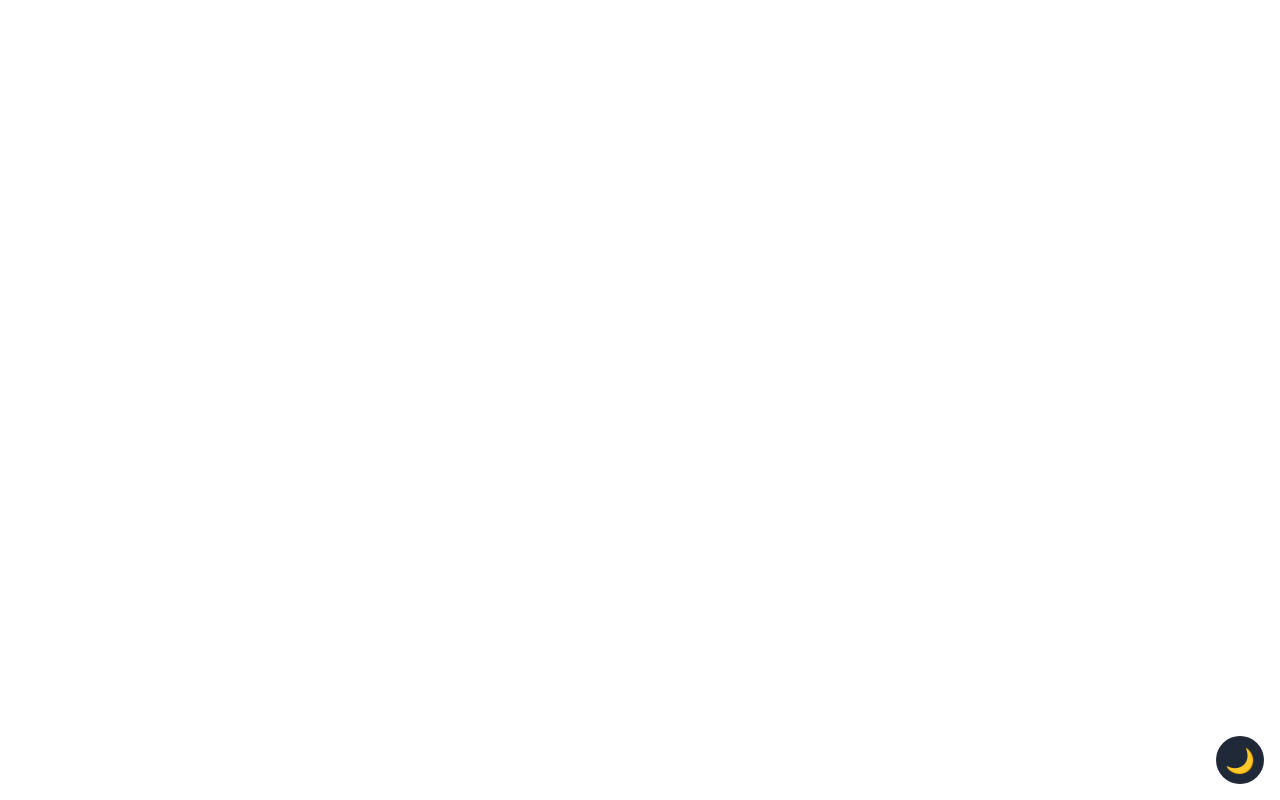
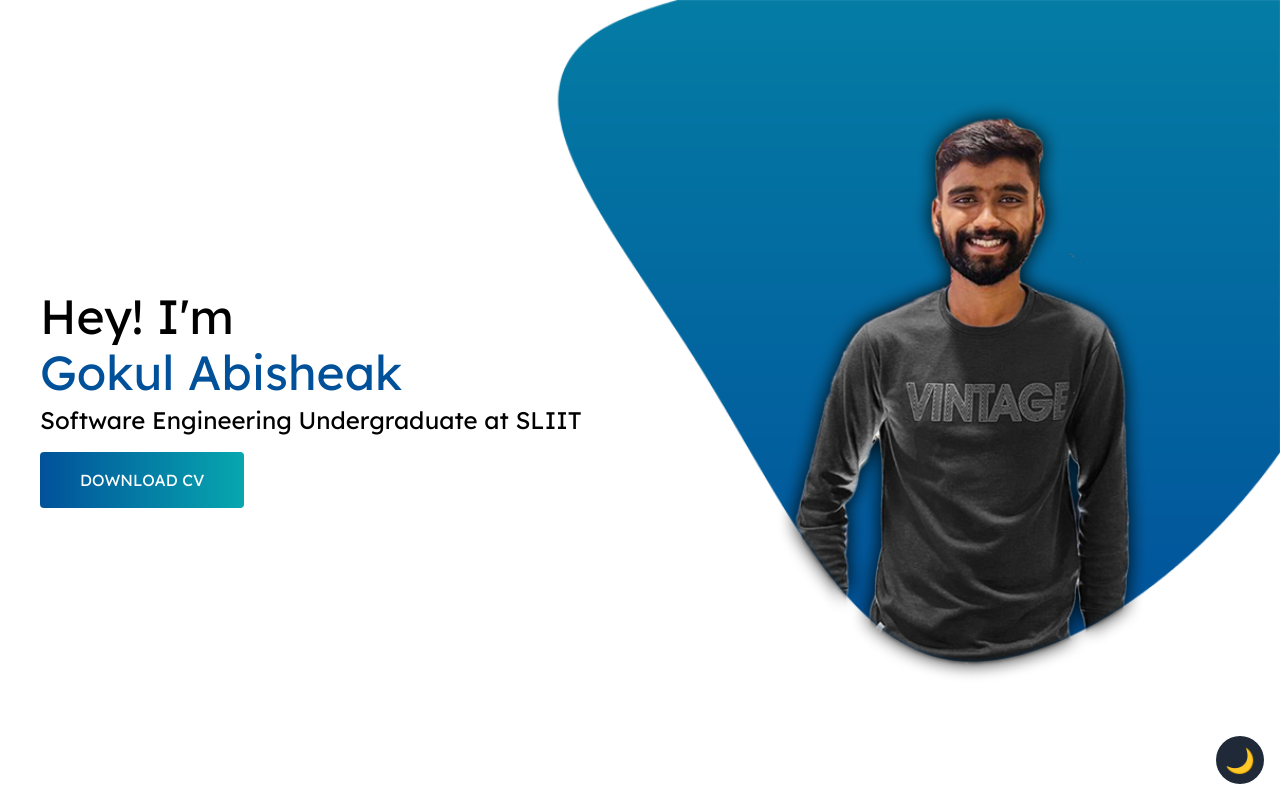
Before and after one commit to GokulAbisheak/my-portfolio, a React (Vite) app in the folder client/: page / in a window 1280 px wide. Built offline with nearby package versions, Linux system fonts and the light colour scheme.

Commit message:
Completed Home Page

```diff
--- a/client/src/views/Home/index.jsx
+++ b/client/src/views/Home/index.jsx
@@ -1,9 +1,51 @@
 import React from 'react';
+import HomeSVG from '../../assets/home.png'
+import CV from '../../assets/Gokul_Abisheak_Resume.pdf'
 
 const Home = () => {
     return (
         <>
-
+            <div className='flex items-center justify-start w-100 min-h-screen dark:bg-gray-900'
+                style={{ backgroundImage: `url(${HomeSVG})`, backgroundSize: 'auto 110vh', backgroundRepeat: 'no-repeat', backgroundPositionX: 'right', backgroundPositionY: 'top' }}>
+                <div className='hidden flex-row lg:flex'>
+                    <div className='m-10'>
+                        <div className='text-5xl dark:text-white mb-2'>
+                            Hey! I'm
+                        </div>
+                        <div className='text-5xl text-primary dark:text-secondary mb-2'>
+                            Gokul Abisheak
+                        </div>
+                        <div className='text-2xl dark:text-white mb-2'>
+                            Software Engineering Undergraduate at SLIIT
+                        </div>
+                        <a href={CV} download='Gokul-Abisheak-Srirajan-CV'>
+                            <button className='text-white bg-gradient-to-r from-primary to-secondary mt-2 px-10 py-4 rounded'>
+                                DOWNLOAD CV
+                            </button>
+                        </a>
+                    </div>
+                </div>
+            </div>
+            <div className='flex items-center justify-start w-100 min-h-screen dark:bg-gray-900 lg:hidden'>
+                <div className='flex flex-row'>
+                    <div className='m-10'>
+                        <div className='text-5xl dark:text-white mb-2'>
+                            Hey! I'm
+                        </div>
+                        <div className='text-5xl text-primary dark:text-secondary mb-2'>
+                            Gokul Abisheak
+                        </div>
+                        <div className='text-2xl dark:text-white'>
+                            Software Engineering Undergraduate at SLIIT
+                        </div>
+                        <a href={CV} download='Gokul-Abisheak-Srirajan-CV'>
+                            <button className='text-white bg-gradient-to-r from-primary to-secondary mt-2 px-10 py-4 rounded'>
+                                DOWNLOAD CV
+                            </button>
+                        </a>
+                    </div>
+                </div>
+            </div>
         </>
     );
 }
```
Also changed, not shown: client/src/assets/home.png (added), 1 other file (tests, documents, lock files or other folders).
